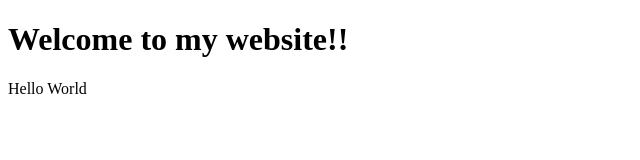
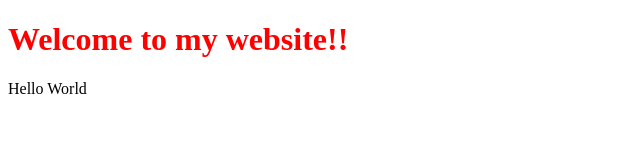
Before and after one commit to zuhair2025/test, a plain HTML site: page index.html in a window 1280 px wide. Shown: the whole page, without its empty margins (0-640 px from the left). Drawn offline with Linux system fonts and the light colour scheme.

Commit message:
added inline style in heading

```diff
--- a/index.html
+++ b/index.html
@@ -6,7 +6,7 @@
     <title>Document</title>
 </head>
 <body>
-    <h1>Welcome to my website!!</h1>
+    <h1 style="color:red">Welcome to my website!!</h1>
     <p>Hello World</p>
 </body>
 </html>
```
